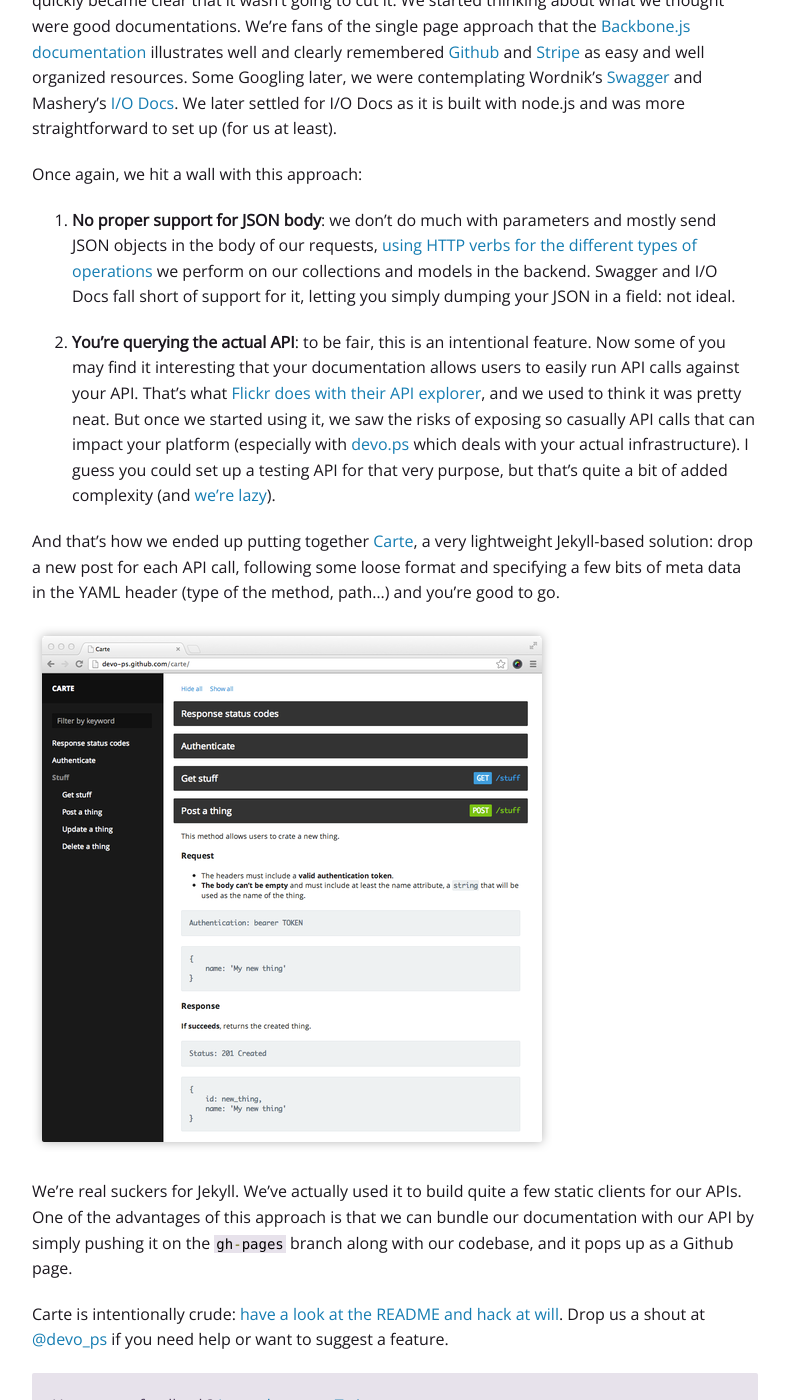
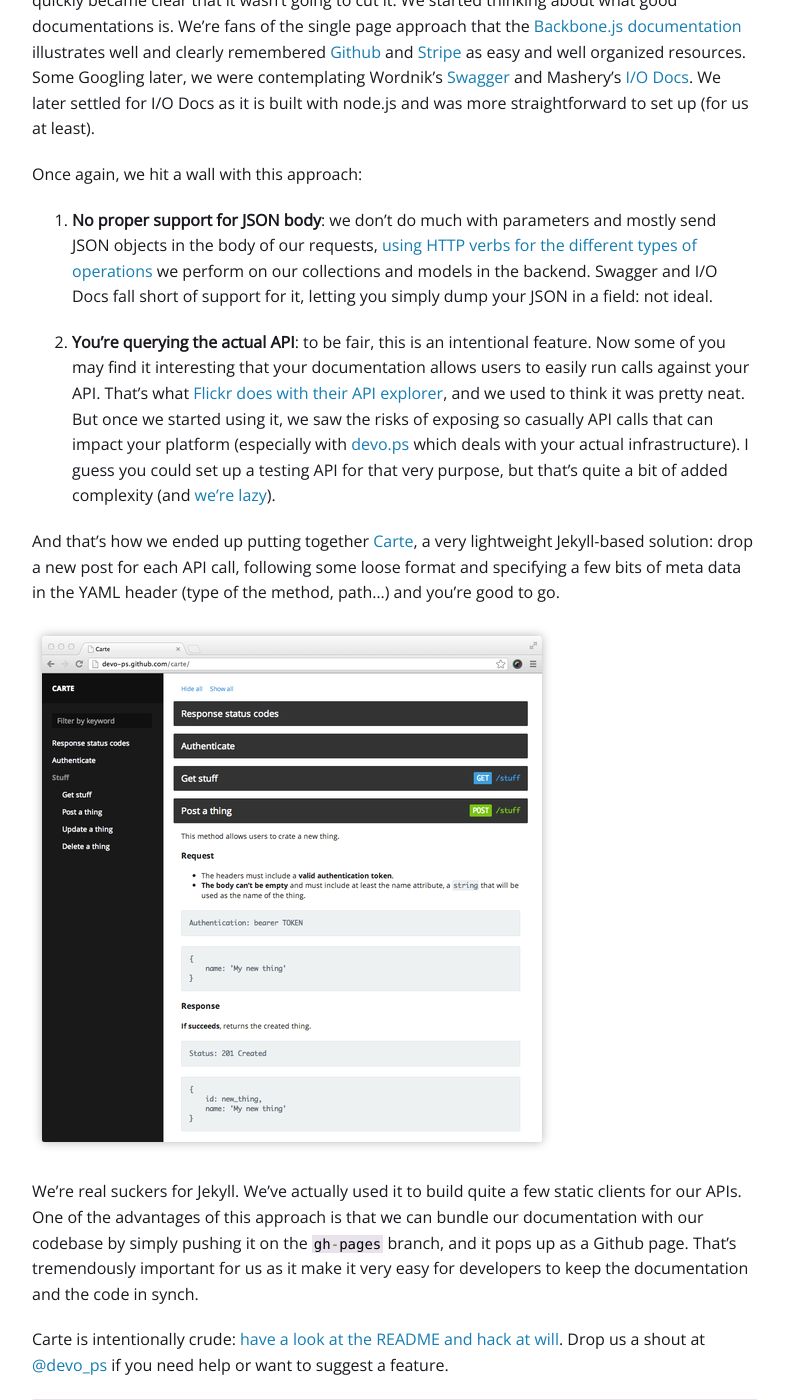
Before and after one commit to isabella232/devo-ps.github.io, a Jekyll site: the page built from _posts/blog/2013-02-07-why-we-dropped-iodocs-and-swagger.md, in a window 1280 px wide and 1400 px high, scrolled down 396 px. Shown: the whole window, without its empty margins (119-908 px from the left). Built offline with Jekyll 4.4.1, drawn with Linux system fonts in a browser that asks for light colours; comment, search, counter and statistics services are not loaded; some of the changed text lies outside the part shown.

Commit message:
Few more typos

```diff
--- a/_posts/blog/2013-02-07-why-we-dropped-iodocs-and-swagger.md
+++ b/_posts/blog/2013-02-07-why-we-dropped-iodocs-and-swagger.md
@@ -10,19 +10,19 @@
 
 As we started investing in [our new strategy](/blog/2013/01/31/farewell-to-regular-web-development-approaches.html) at [my previous company](http://wiredcraft.com), we looked around for solutions to document APIs. It may not be the sexiest part of the project, but documentation is the first step to designing a good API. And I mean **first** as in "before you even start writing tests" (yes, you should be writing tests first too).
 
-We originally went with a simple Wiki page on Github, which served us just fine in the past. But it quickly became clear that it wasn't going to cut it. We started thinking about what we thought were good documentations. We're fans of the single page approach that the [Backbone.js documentation](http://backbonejs.com) illustrates well and clearly remembered [Github](http://developer.github.com/) and [Stripe](https://stripe.com/docs) as easy and well organized resources. Some Googling later, we were contemplating Wordnik's [Swagger](http://developers.helloreverb.com/swagger/)
+We originally went with a simple Wiki page on Github, which served us just fine in the past. But it quickly became clear that it wasn't going to cut it. We started thinking about what good documentations is. We're fans of the single page approach that the [Backbone.js documentation](http://backbonejs.com) illustrates well and clearly remembered [Github](http://developer.github.com/) and [Stripe](https://stripe.com/docs) as easy and well organized resources. Some Googling later, we were contemplating Wordnik's [Swagger](http://developers.helloreverb.com/swagger/)
  and Mashery's [I/O Docs](http://www.mashery.com/product/io-docs). We later settled for I/O Docs as it is built with node.js and was more straightforward to set up (for us at least).
 
 Once again, we hit a wall with this approach:
 
-1. **No proper support for JSON body**: we don't do much with parameters and mostly send JSON objects in the body of our requests, [using HTTP verbs for the different types of operations](http://blog.apigee.com/detail/restful_api_design_nouns_are_good_verbs_are_bad) we perform on our collections and models in the backend. Swagger and I/O Docs fall short of support for it, letting you simply dumping your JSON in a field: not ideal.
+1. **No proper support for JSON body**: we don't do much with parameters and mostly send JSON objects in the body of our requests, [using HTTP verbs for the different types of operations](http://blog.apigee.com/detail/restful_api_design_nouns_are_good_verbs_are_bad) we perform on our collections and models in the backend. Swagger and I/O Docs fall short of support for it, letting you simply dump your JSON in a field: not ideal.
 
-1. **You're querying the actual API**: to be fair, this is an intentional feature. Now some of you may find it interesting that your documentation allows users to easily run API calls against your API. That's what [Flickr does with their API explorer](http://www.flickr.com/services/api/explore/flickr.activity.userComments), and we used to think it was pretty neat. But once we started using it, we saw the risks of exposing so casually API calls that can impact your platform (especially with [devo.ps](http://devo.ps) which deals with your actual infrastructure). I guess you could set up a testing API for that very purpose, but that's quite a bit of added complexity (and [we're lazy](http://blogoscoped.com/archive/2005-08-24-n14.html)).
+1. **You're querying the actual API**: to be fair, this is an intentional feature. Now some of you may find it interesting that your documentation allows users to easily run calls against your API. That's what [Flickr does with their API explorer](http://www.flickr.com/services/api/explore/flickr.activity.userComments), and we used to think it was pretty neat. But once we started using it, we saw the risks of exposing so casually API calls that can impact your platform (especially with [devo.ps](http://devo.ps) which deals with your actual infrastructure). I guess you could set up a testing API for that very purpose, but that's quite a bit of added complexity (and [we're lazy](http://blogoscoped.com/archive/2005-08-24-n14.html)).
 
 And that's how we ended up putting together [Carte](https://github.com/devo-ps/carte), a very lightweight Jekyll-based solution: drop a new post for each API call, following some loose format and specifying a few bits of meta data in the YAML header (type of the method, path...) and you're good to go.
 
 [![Screenshot of Carte](/images/posts/carte-screenshot.png)](http://devo-ps.github.com/carte)
 
-We're real suckers for Jekyll. We've actually used it to build quite a few static clients for our APIs. One of the advantages of this approach is that we can bundle our documentation with our API by simply pushing it on the `gh-pages` branch along with our codebase, and it pops up as a Github page.
+We're real suckers for Jekyll. We've actually used it to build quite a few static clients for our APIs. One of the advantages of this approach is that we can bundle our documentation with our codebase by simply pushing it on the `gh-pages` branch, and it pops up as a Github page. That's tremendously important for us as it make it very easy for developers to keep the documentation and the code in synch.
 
 Carte is intentionally crude: [have a look at the README and hack at will](https://github.com/devo-ps/carte). Drop us a shout at [@devo_ps](https://twitter.com/devo_ps) if you need help or want to suggest a feature.
```
